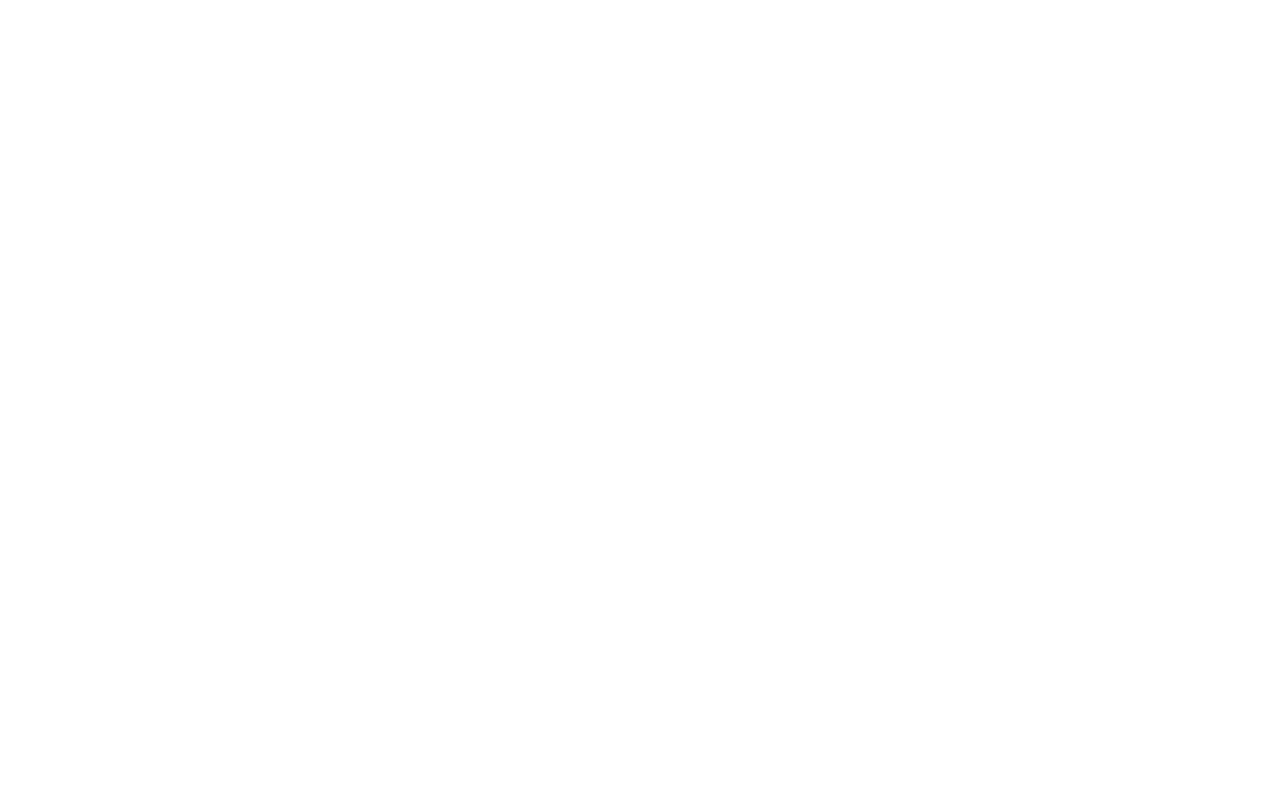
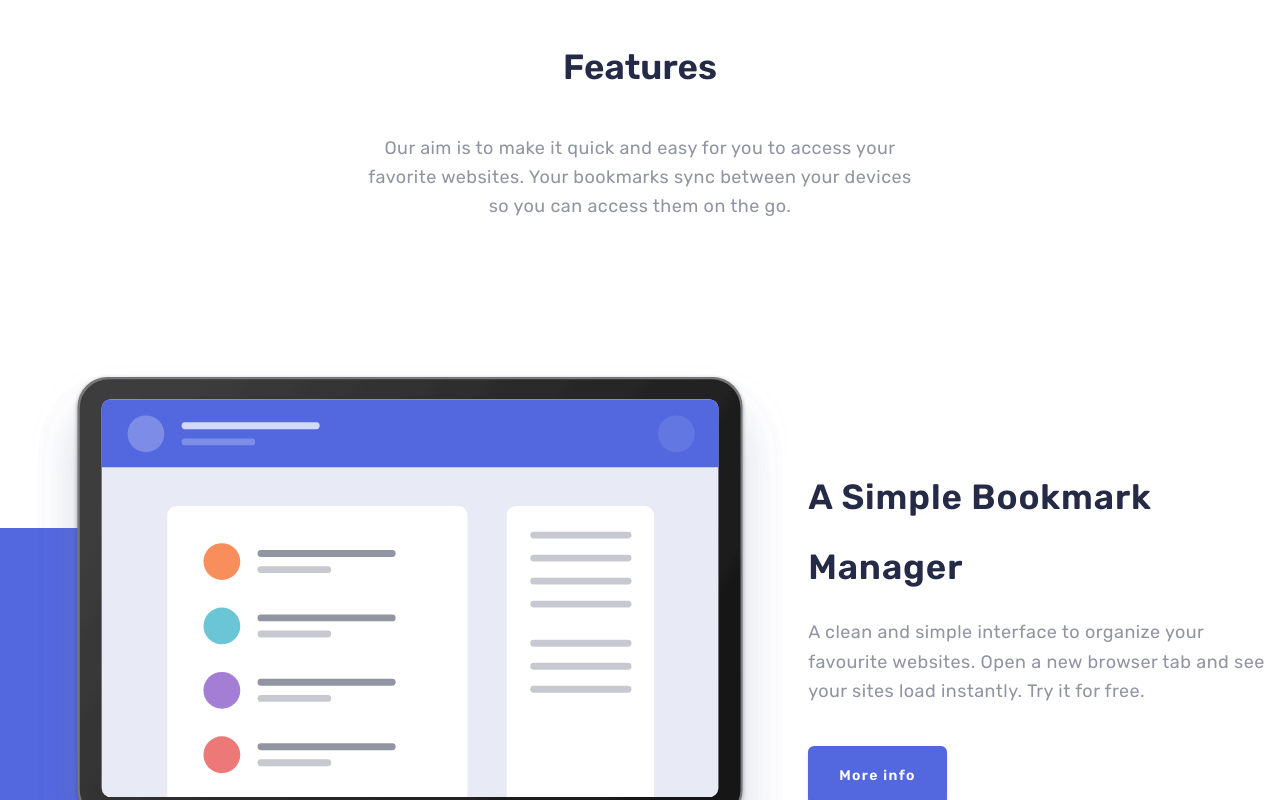
Before and after one commit to ramirezandradesara/bookmark-landing-page, a Next.js app: page / in a window 1280 px wide. Shown: the part 880-1680 px from the top of the page. Before the commit the page ends 921 px from the top, so only its background shows below. Built offline with nearby package versions, Linux system fonts and the light colour scheme.

Commit message:
create feature section, config fontSize in config

```diff
--- a/app/(home)/page.tsx
+++ b/app/(home)/page.tsx
@@ -1,12 +1,14 @@
-import HeroSection from '@/app/sections/heroSection'
-import React from 'react'
+import HeroSection from "@/app/sections/hero-section";
+import FeaturesSection from "@/app/sections/feature-section";
+import React from "react";
 
 const Home = () => {
   return (
     <>
       <HeroSection />
+      <FeaturesSection />
     </>
-  )
-}
+  );
+};
 
-export default Home
+export default Home;
--- /dev/null
+++ b/app/sections/feature-section.tsx
@@ -0,0 +1,48 @@
+import { Button } from "@/components/ui/button";
+import Image from "next/image";
+import React from "react";
+
+const FeaturesSection = () => {
+  return (
+    <div className="relative">
+      <div className="max-w-screen-lg mx-auto flex flex-col items-center">
+        <h2 className="text-[35px] font-semibold text-darkBlue">Features</h2>
+        <p className="text-gray text-lg tracking-wide max-w-[565px] leading-relaxed text-center mt-10">
+          Our aim is to make it quick and easy for you to access your favorite
+          websites. Your bookmarks sync between your devices so you can access
+          them on the go.
+        </p>
+        {/* switch */}
+        <div></div>
+      </div>
+
+      <div className="max-w-screen-lg mx-auto my-36 flex gap-5 items-center pl-8">
+        {/* img section */}
+        <Image
+          src={"/images/illustration-hero.svg"}
+          alt="hero image"
+          height={2000}
+          width={2000}
+          className="z-10"
+        />
+        {/* text section */}
+        <div className="flex flex-col w-full">
+          <h2 className="text-h2 font-semibold text-darkBlue tracking-wide leading-[70px] mb-4">
+            A Simple Bookmark Manager
+          </h2>
+          <p className="text-gray text-lg tracking-wide max-w-[565px] leading-relaxed mb-10">
+            A clean and simple interface to organize your favourite websites.
+            Open a new browser tab and see your sites load instantly. Try it for
+            free.
+          </p>
+          <Button variant={"secondary"} size={"default"} className="w-max">
+            More info
+          </Button>
+        </div>
+      </div>
+      <div className="w-[40vw] h-[410px] bg-softBlue absolute left-0 -bottom-9 rounded-tr-[300px] rounded-br-[300px]" />
+    </div>
+  );
+};
+
+export default FeaturesSection;
--- a/app/sections/heroSection.tsx
+++ b/app/sections/hero-section.tsx
@@ -8,7 +8,7 @@
       <div className="max-w-screen-lg mx-auto my-36 flex gap-5 items-center pl-8">
         {/* text section */}
         <div className="flex flex-col gap-8 w-full">
-          <h1 className="text-[50px] font-semibold text-darkBlue tracking-wide leading-[70px]">
+          <h1 className="text-h1 font-semibold text-darkBlue tracking-wide leading-[70px]">
             A Simple Bookmark Manager
           </h1>
           <p className="text-gray text-lg tracking-wide max-w-[565px] leading-relaxed">
--- a/tailwind.config.ts
+++ b/tailwind.config.ts
@@ -19,6 +19,9 @@
     extend: {
       fontSize: {
         base: "14px",
+        h1: "50px",
+        h2: "35px"
+
       },
       colors: {
         gray: "hsl(229, 8%, 60%)",
```
Also changed, not shown: app/globals.css (indentation only).
